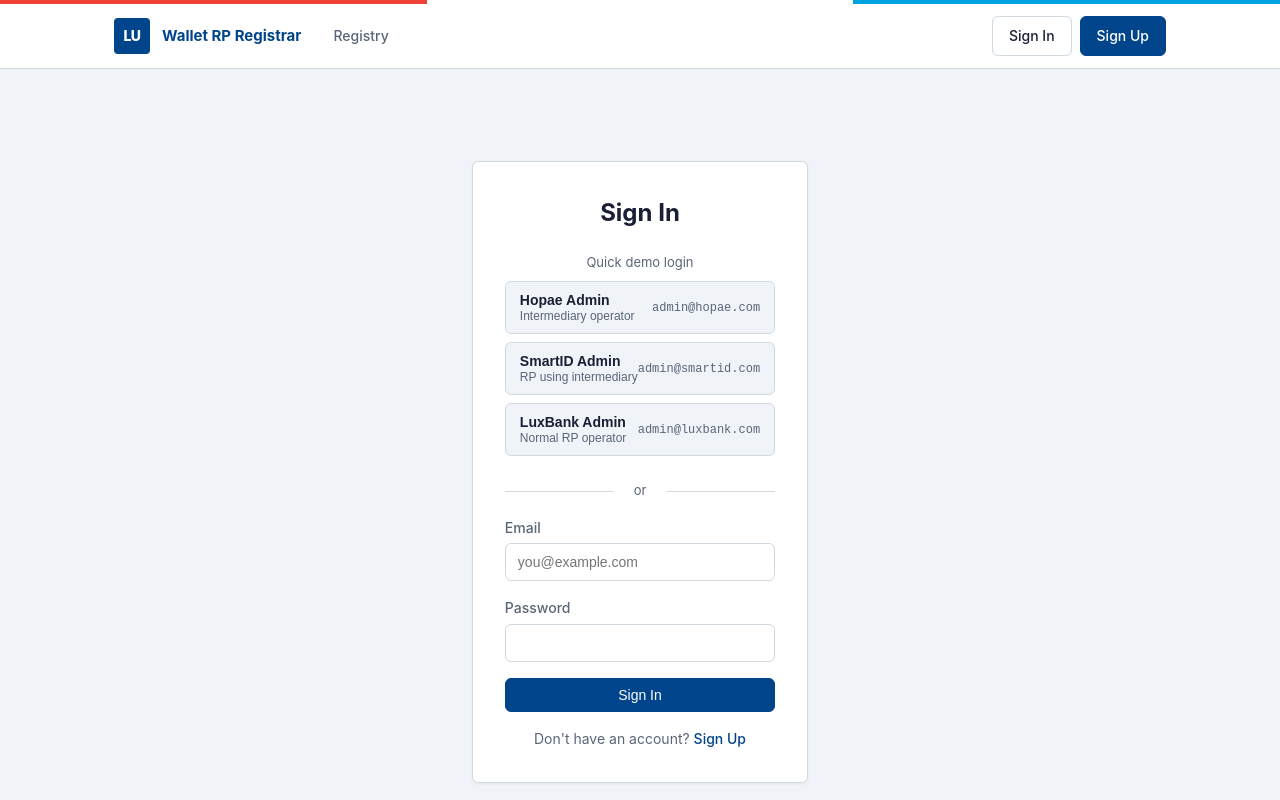
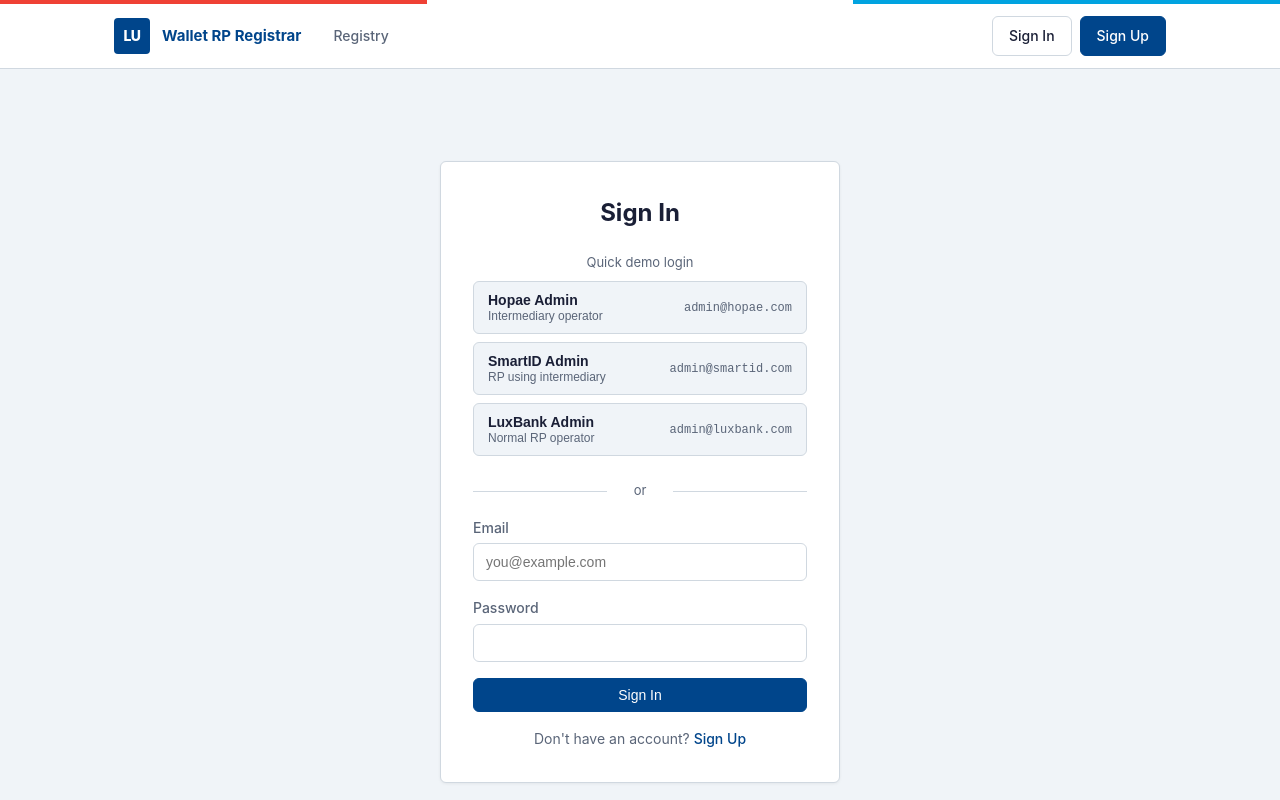
Before and after one commit to hopae-official/registrar, a React (Vite) app in the folder registrar-fe/: page /sign-in in a window 1280 px wide. Shown: the top 800 px of the page. Built offline with nearby package versions, Linux system fonts and the light colour scheme.

Commit message:
style: fix width

```diff
--- a/registrar-fe/src/index.css
+++ b/registrar-fe/src/index.css
@@ -134,12 +134,17 @@ body {
 
 /* Main */
 .main {
+  width: 100%;
   max-width: var(--max-width);
   margin: 0 auto;
   padding: 32px 24px;
 }
 
 /* Page */
+.page {
+  width: 100%;
+}
+
 .page h1 {
   font-size: 28px;
   font-weight: 700;
```
